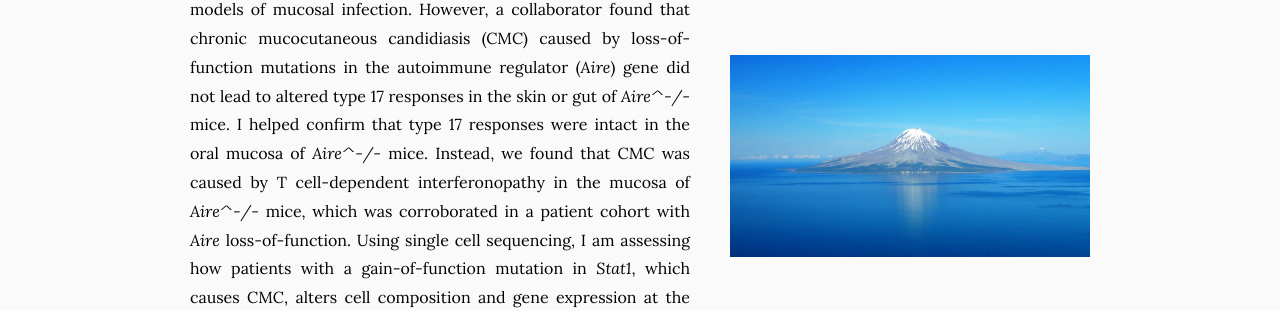
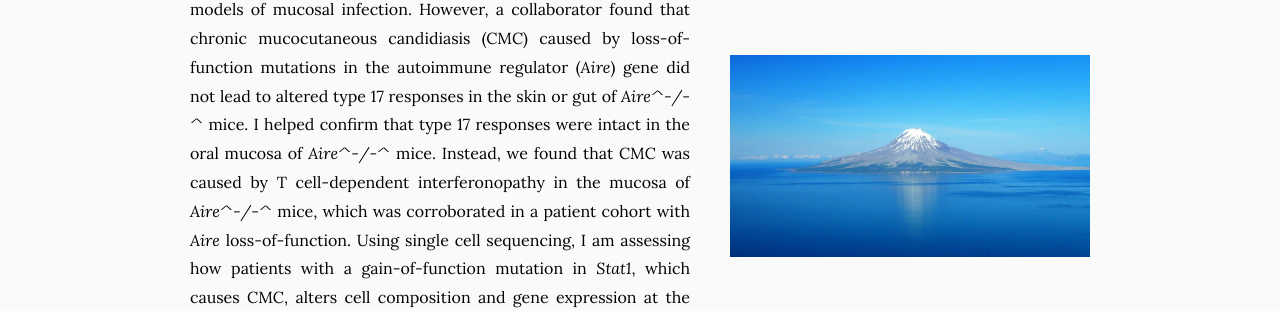
Before and after one commit to williamsdrake/williamsdrake.github.io, a Jekyll site: the page built from research/index.md, in a window 1280 px wide. Shown: the part 1375-1686 px from the top of the page. Built offline with Jekyll 4.4.1, drawn with Linux system fonts in a browser that asks for light colours; nearby versions of some CDN libraries.

```diff
--- a/research/index.md
+++ b/research/index.md
@@ -37,7 +37,7 @@ The oral cavity houses one of the most diverse microbial niches in the human bod
 
 ## <i class="fas fa-syringe"> Immunity and fungal infection
 {% capture text %}
-Type 17 responses have been shown to play a pivotal role in several models of mucosal infection. However, a collaborator found that chronic mucocutaneous candidiasis (CMC) caused by loss-of-function mutations in the autoimmune regulator (*Aire*) gene did not lead to altered type 17 responses in the skin or gut of *Aire^-/-* mice. I helped confirm that type 17 responses were intact in the oral mucosa of *Aire^-/-* mice. Instead, we found that CMC was caused by T cell-dependent interferonopathy in the mucosa of *Aire^-/-* mice, which was corroborated in a patient cohort with *Aire* loss-of-function. Using single cell sequencing, I am assessing how patients with a gain-of-function mutation in *Stat1*, which causes CMC, alters cell composition and gene expression at the oral barrier.
+Type 17 responses have been shown to play a pivotal role in several models of mucosal infection. However, a collaborator found that chronic mucocutaneous candidiasis (CMC) caused by loss-of-function mutations in the autoimmune regulator (*Aire*) gene did not lead to altered type 17 responses in the skin or gut of *Aire^-/-^* mice. I helped confirm that type 17 responses were intact in the oral mucosa of *Aire^-/-^* mice. Instead, we found that CMC was caused by T cell-dependent interferonopathy in the mucosa of *Aire^-/-^* mice, which was corroborated in a patient cohort with *Aire* loss-of-function. Using single cell sequencing, I am assessing how patients with a gain-of-function mutation in *Stat1*, which causes CMC, alters cell composition and gene expression at the oral barrier.
 [Read more here](https://doi.org/10.1126/science.aay5731)
 {% endcapture %}
 
```
